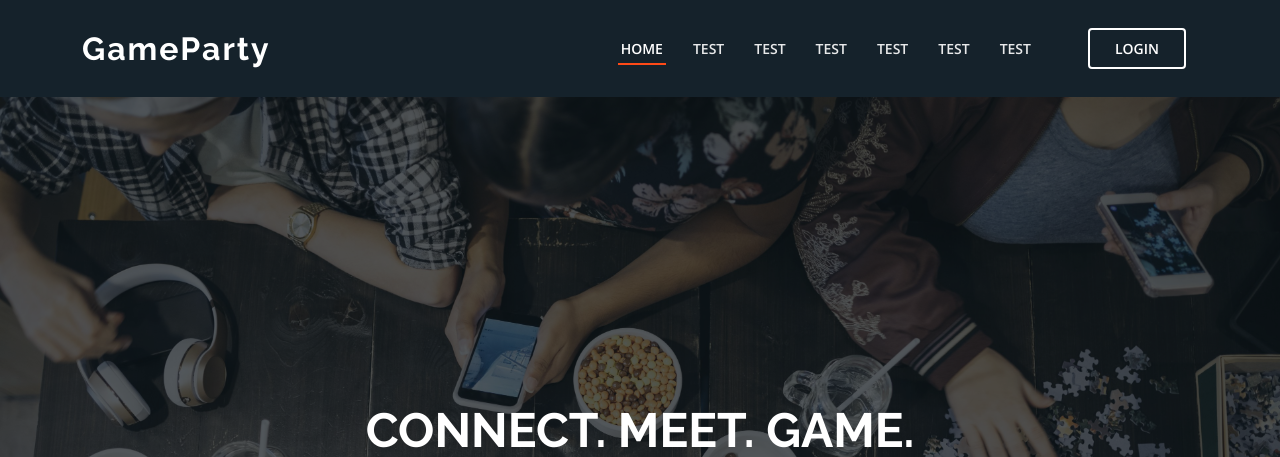
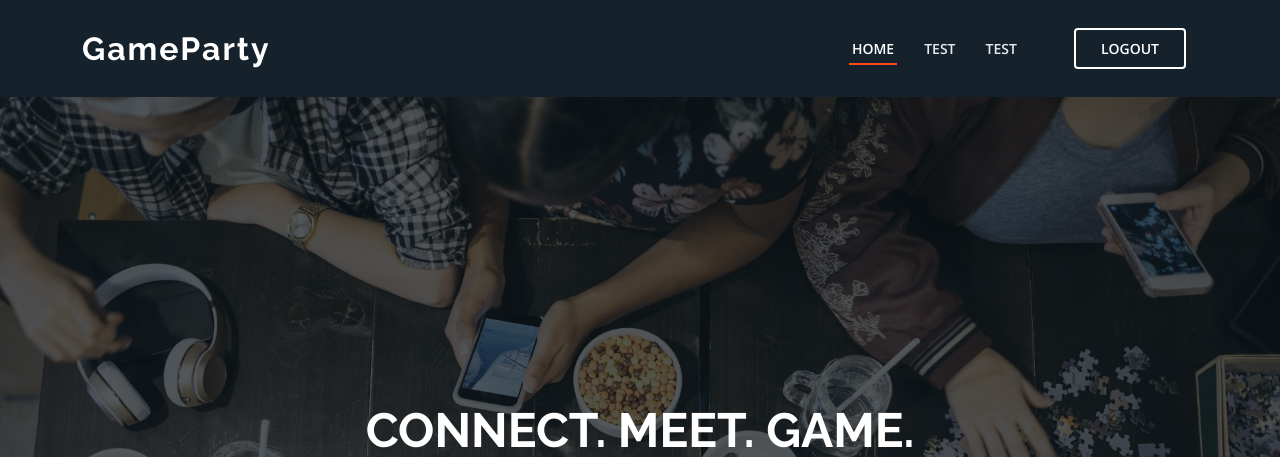
Before and after one commit to Kesheon/MinimumViableProduct, a Flask app: page / in a window 1280 px wide. Shown: the top 457 px of the page. Run offline with Flask 3, Linux system fonts and the light colour scheme; the visitor is signed in with stand-in values (Sample User, id 1); some libraries are stand-ins or nearby versions.

Commit message:
conditioals for navbar

```diff
--- a/templates/index.html
+++ b/templates/index.html
@@ -14,11 +14,11 @@
         <li><a class="nav-link active" href="{{ url_for('index') }}">Home</a></li>
         <li><a class="nav-link" href="#">test</a></li>
         <li><a class="nav-link" href="#">test</a></li>
-        <li><a class="nav-link" href="#">test</a></li>
-        <li><a class="nav-link" href="#">test</a></li>
-        <li><a class="nav-link" href="#">test</a></li>
-        <li><a class="nav-link" href="#">test</a></li>
-        <li><a class="getstarted" href="#">Login</a></li>
+        {% if current_user.is_authenticated %}
+        <li><a class="getstarted" href="{{ url_for('logout') }}">Logout</a></li>
+        {% else %}
+        <li><a class="getstarted" href="{{ url_for('login') }}">Login</a></li>
+        {% endif %}
       </ul>
       <i class="bi bi-list mobile-nav-toggle"></i>
     </nav><!-- .navbar -->
```
